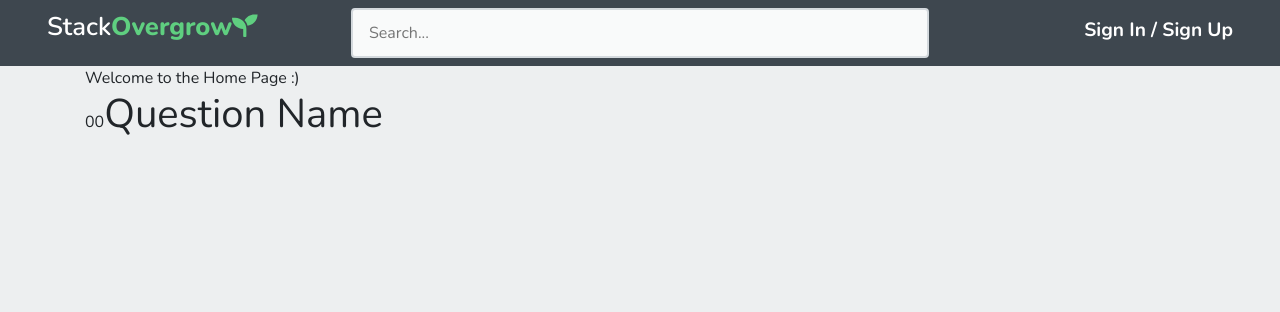
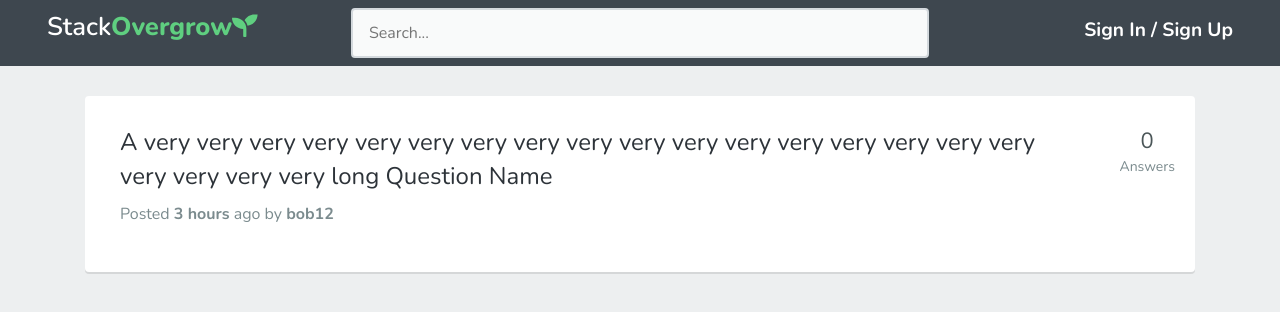
Before and after one commit to rifatcholakov/softuni-vue-project, a Vue app: page / in a window 1280 px wide. Shown: the top 312 px of the page. Built offline with nearby package versions, Linux system fonts and the light colour scheme.

Commit message:
Designed Question for home page

```diff
--- a/src/components/Question.vue
+++ b/src/components/Question.vue
@@ -1,20 +1,59 @@
 <template>
     <div class="question-container">
-        <div class="answers">0</div>
-        <div class="views">0</div>
-        <h1 class="question">Question Name</h1>
+        <h1 class="question">A very very very very very very very very very very very very very very very very very very very very very long Question Name</h1>
+        <p class="question-meta">Posted <strong>3 hours</strong> ago by <strong>bob12</strong></p>
+        <p class="answers-info">
+            <span class="answers-count">0</span>
+            Answers
+        </p>
     </div>
 </template>
 
 <style scoped>
     .question-container {
-
+        background: #fff;
+        padding: 30px 35px;
+        margin-bottom: 30px;
+        margin-top: 30px;
+        position: relative;
+        border-radius: 4px;
+        box-shadow: 0 2px 0 0 rgba(0,0,0,0.1);
+        width: 100%;
     }
 
-    .answers,
-    .views,
+    .answers-info,
+    .questions-info {
+        display: inline-block;
+    }
+
     .question {
-        display: inline-block;
+        color: #2d3339;
+        font-weight: 500;
+        font-size: 24px;
+        line-height: 1.4;
+        margin-right: 75px;
+    }
+
+    .question-meta {
+        color: #7b8b8e;
+    }
+
+    .answers-info {
+        margin: 0;
+        text-align: center;
+        line-height: 1.4;
+        font-size: 14px;
+        color: #7b8b8e;
+        position: absolute;
+        top: 30px;
+        right: 20px;
+    }
+
+    .answers-count {
+        font-size: 22px;
+        font-weight: 500;
+        color: #4b5658;
+        display: block;
     }
 
 
--- a/src/views/Home.vue
+++ b/src/views/Home.vue
@@ -1,6 +1,5 @@
 <template>
   <div class="container">
-    Welcome to the Home Page :)
     <app-question></app-question>
   </div>
 </template>
```
